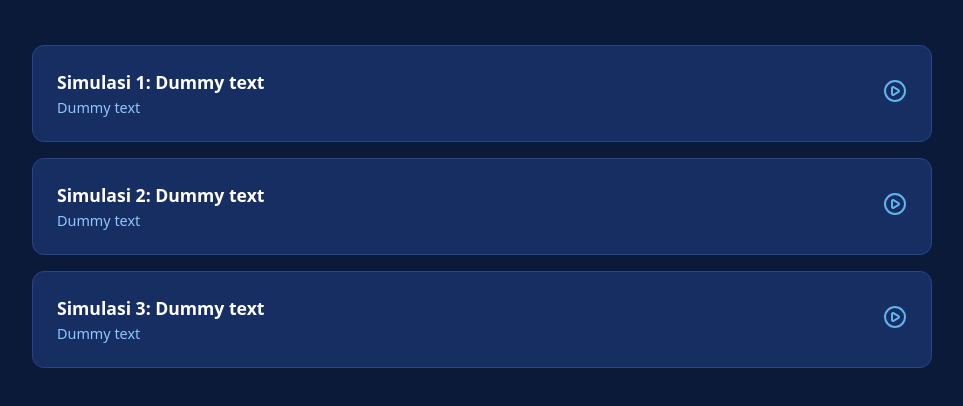
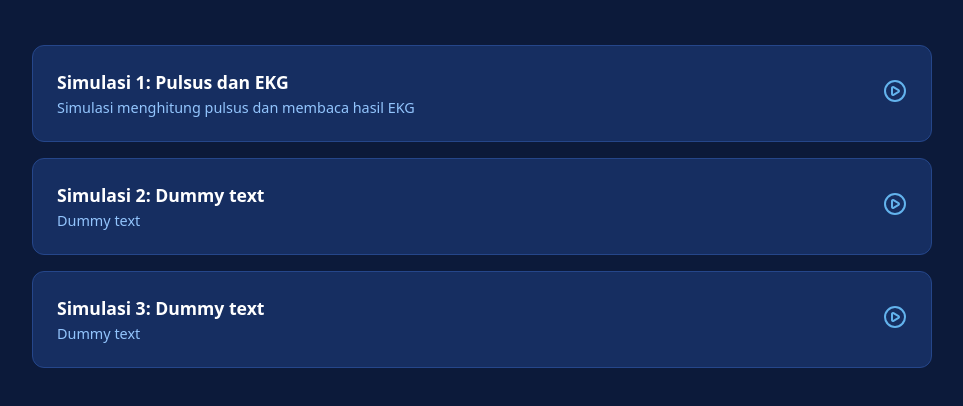
Before and after one commit to vetunhas/fisiologi-veteriner, a plain HTML site: page dasar/kardiovaskular/index.html in a window 1280 px wide. Shown: the part 186-592 px from the top of the page, without its empty margins (158-1121 px from the left). Drawn offline with nearby package versions, Linux system fonts and the light colour scheme.

Commit message:
Update index.html

```diff
--- a/dasar/kardiovaskular/index.html
+++ b/dasar/kardiovaskular/index.html
@@ -95,10 +95,10 @@
         </div>
 
         <div class="sim-list">
-            <a href="simulasi-potensial-aksi.html" class="card sim-item">
+            <a href="dasar/kardiovaskular/pulsus-ekg.html" class="card sim-item">
                 <div class="sim-info">
-                    <h3>Simulasi 1: Dummy text</h3>
-                    <p>Dummy text</p>
+                    <h3>Simulasi 1: Pulsus dan EKG</h3>
+                    <p>Simulasi menghitung pulsus dan membaca hasil EKG</p>
                 </div>
                 <div class="go-icon"><i data-lucide="play-circle"></i></div>
             </a>
```
